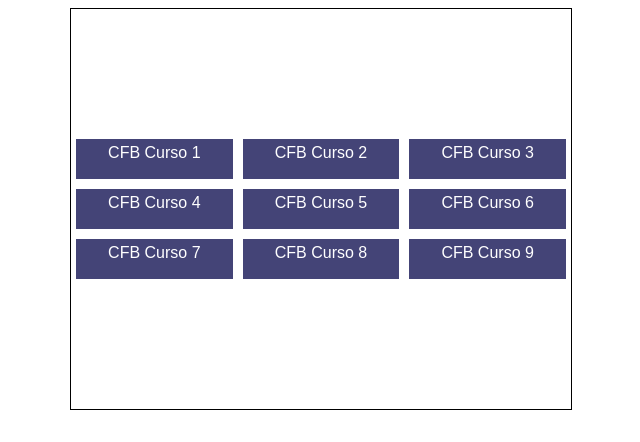
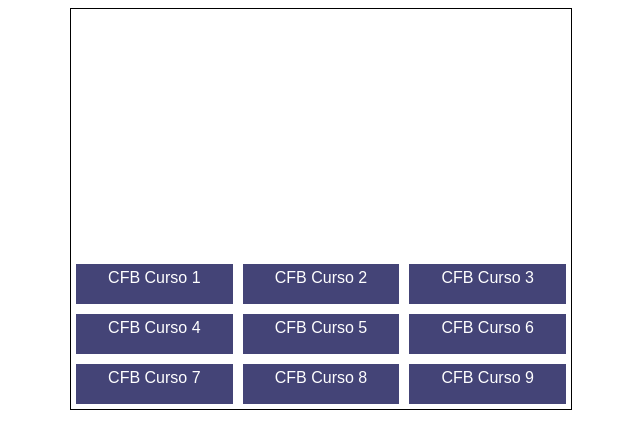
Before and after one commit to Lucassweb/flex-box, a plain HTML site: page aula_7/index.html in a window 1280 px wide. Shown: the whole page, without its empty margins (319-959 px from the left). Drawn offline with Linux system fonts and the light colour scheme.

Commit message:
Aplicando align-content - flex-end

```diff
--- a/aula_7/index.html
+++ b/aula_7/index.html
@@ -17,7 +17,7 @@
             margin: 0 auto;
             border: 1px solid #000;
             justify-content: center; /* Eixo principal */
-            align-content: center; /* Eixo secundario */
+            align-content: flex-end; /* Eixo secundario */
         }
 
         .flexivel {
```
